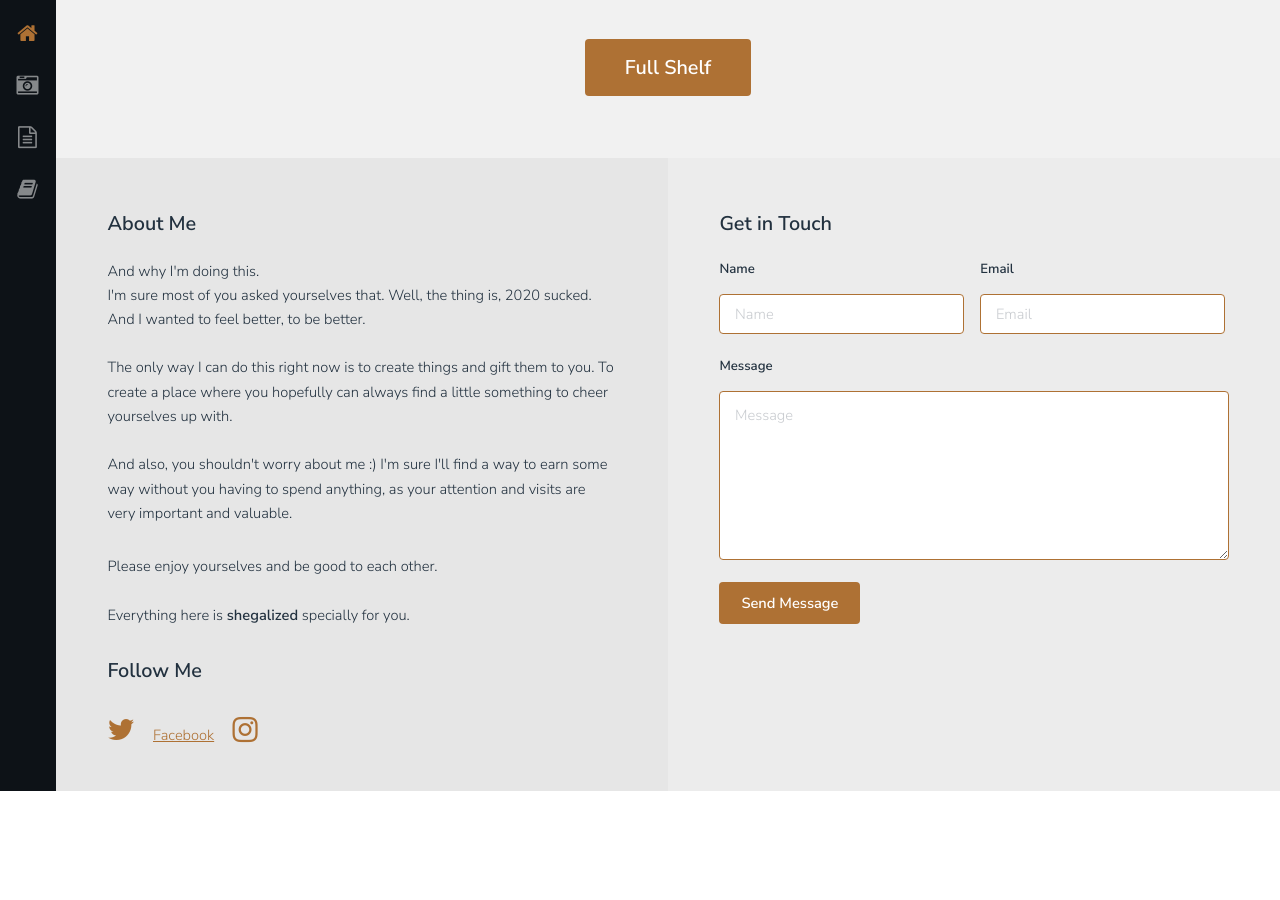
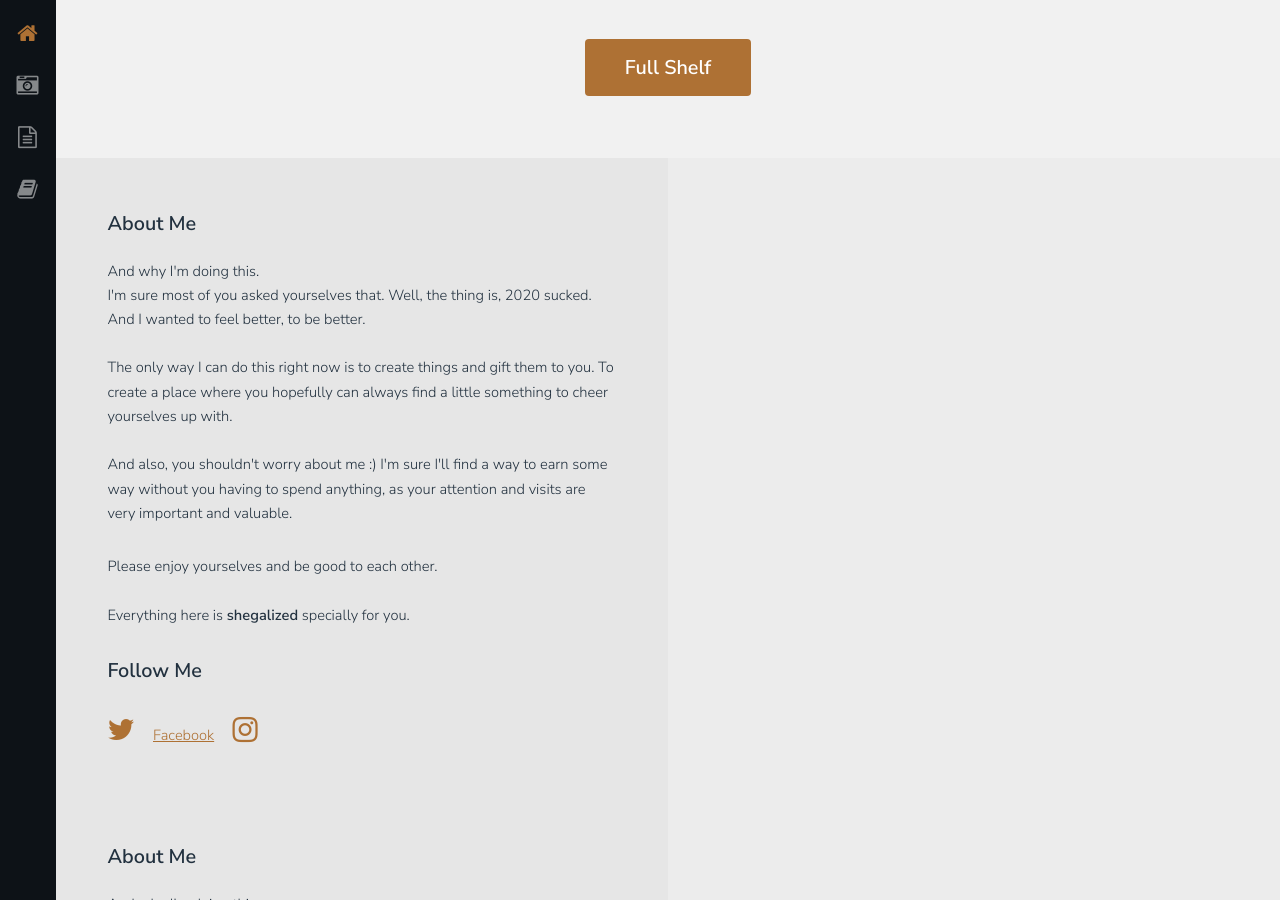
Before and after one commit to Kerrialn/shegalized.com, a Jekyll site: the page index.html, which Jekyll copies as it is, in a window 1280 px wide and 900 px high, scrolled down 1622 px. Built offline with Jekyll 4.4.1, drawn with Linux system fonts in a browser that asks for light colours; before the commit the page ends 2413 px from its top, so only the background shows below that; some of the changed text lies outside the part shown.

Commit message:
Update index.html

```diff
--- a/index.html
+++ b/index.html
@@ -120,26 +120,21 @@
 									</ul>
 								</div>
 
-							<!-- Form -->
-								<div class="column">
-									<h3>Get in Touch</h3>
-									<form action="mailto: sgalized@gmail.com" method="post">
-										<div class="field half first">
-											<label for="name">Name</label>
-											<input name="name" id="name" type="text" placeholder="Name">
-										</div>
-										<div class="field half">
-											<label for="email">Email</label>
-											<input name="email" id="email" type="email" placeholder="Email">
-										</div>
-										<div class="field">
-											<label for="message">Message</label>
-											<textarea name="message" id="message" rows="6" placeholder="Message"></textarea>
-										</div>
-										<ul class="actions">
-											<li><input value="Send Message" class="button" type="submit"></li>
-										</ul>
-									</form>
+							<!-- Contact -->
+						<section id="contact">
+							<!-- Social -->
+								<div class="social column">
+									<h3>About Me</h3>
+									<p>And why I'm doing this.<br>I'm sure most of you asked yourselves that. Well, the thing is, 2020 sucked. And I wanted to feel better, to be better. <br><br> The only way I can do this right now is to create things and gift them to you. To create a place where you hopefully can  always find a little something to cheer yourselves up with.<br> <br>
+                                        And also, you shouldn't worry about me :)  I'm sure I'll find a way to earn some way without you having to spend anything, as your attention and visits are very important and valuable.</p>
+									<p>Please enjoy yourselves and be good to each other.
+                                    <br><br>Everything here is <b>shegalized</b> specially for you.</p>
+									<h3>Follow Me</h3>
+									<ul class="icons">
+										<li><a href="#" class="icon fa-twitter"><span class="label">Twitter</span></a></li>
+										<li><a href="#" Aclass="icon fa-facebook"><span class="label">Facebook</span></a></li>
+										<li><a href="#" class="icon fa-instagram"><span class="label">Instagram</span></a></li>
+									</ul>
 								</div>
 
 						</section>
```
